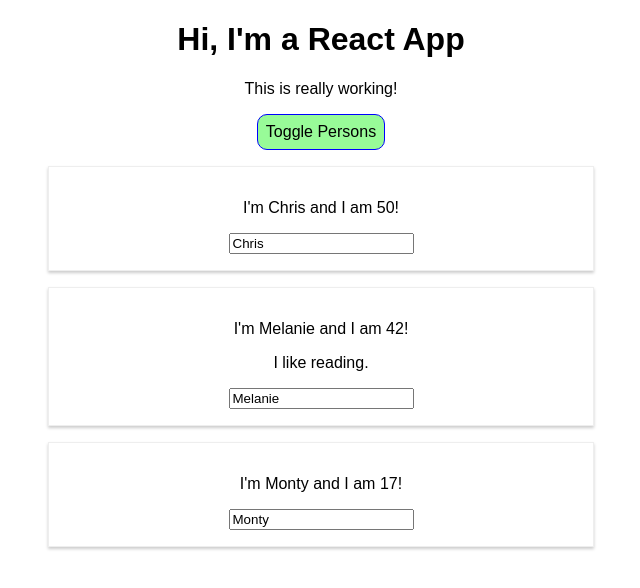
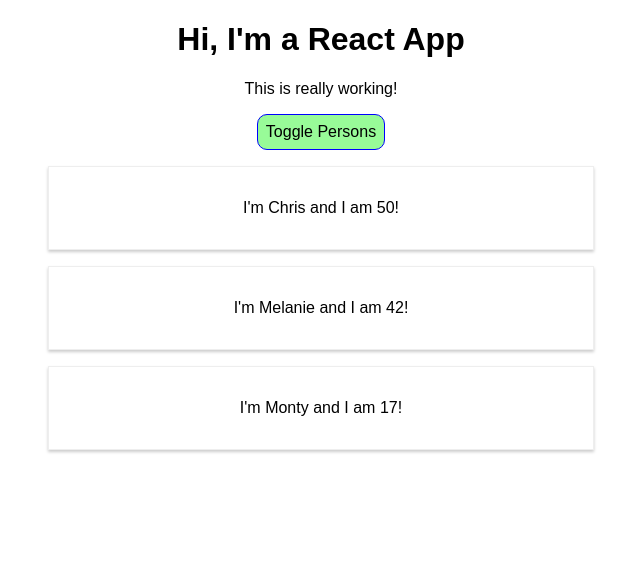
Before and after one commit to HeWhoShallNotBeMentioned/RCG_Project1_React_Frontend, a React (Create React App) app: page / in a window 1280 px wide. Both pictures are taken after a click on the button "Toggle Persons". Shown: the top 588 px of the page, without its empty margins (319-959 px from the left). Built offline with nearby package versions, Linux system fonts and the light colour scheme.

Commit message:
created a react list with map

```diff
--- a/src/App.js
+++ b/src/App.js
@@ -55,13 +55,9 @@ class App extends Component {
     if (this.state.showPersons) {
       persons = (
         <div>
-          <Person person={this.state.persons[0]} />
-          <Person person={this.state.persons[1]}>I like reading.</Person>
-          <Person
-            person={this.state.persons[2]}
-            click={this.switchNameHandler.bind(this, 'CHRIS!')}
-            changed={this.nameChangedHandler}
-          />
+          {this.state.persons.map(person => {
+            return <Person name={person.name} age={person.age} />;
+          })}
         </div>
       );
     }
@@ -75,8 +71,19 @@ class App extends Component {
         {persons}
       </div>
     );
-    // return React.createElement('div', {className: 'App'}, React.createElement('h1', null, 'Does this work now?'));
   }
 }
 
 export default App;
+
+{
+  /* <Person person={this.state.persons[0]} />
+          <Person person={this.state.persons[1]}>I like reading.</Person>
+          <Person
+            person={this.state.persons[2]}
+            click={this.switchNameHandler.bind(this, 'CHRIS!')}
+            changed={this.nameChangedHandler}
+          /> */
+}
+
+// return React.createElement('div', {className: 'App'}, React.createElement('h1', null, 'Does this work now?'));
--- a/src/Person/Person.js
+++ b/src/Person/Person.js
@@ -5,10 +5,10 @@ const person = props => {
   return (
     <div className="Person">
       <p onClick={props.click}>
-        I'm {props.person.name} and I am {props.person.age}!
+        I'm {props.name} and I am {props.age}!
       </p>
       <p>{props.children}</p>
-      <input type="text" onChange={props.changed} value={props.person.name} />
+      {/* <input type="text" onChange={props.changed} value={props.name} /> */}
     </div>
   );
 };
```
